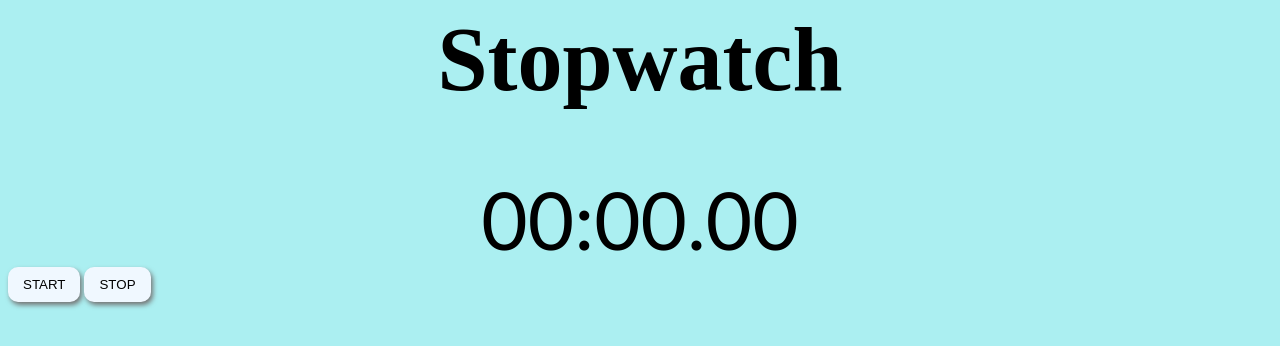
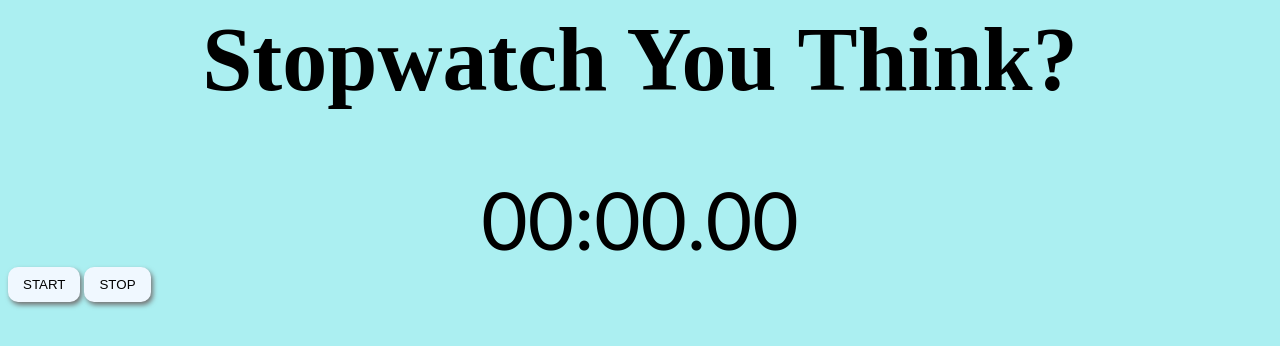
Before and after one commit to Ahol-bit/stopwatch-proj, a plain HTML site: page index.html in a window 1280 px wide. Drawn offline with Linux system fonts and the light colour scheme.

Commit message:
Raw version 0.3

```diff
--- a/index.html
+++ b/index.html
@@ -7,7 +7,7 @@
   <link rel="stylesheet" href="style/styles.css">
 </head>
 <body>
-  <h1>Stopwatch</h1>
+  <h1>Stopwatch You Think?</h1>
   <div>
     <p class="time-page"><span class="minutes">00</span>:<span class="second">00</span>.<span class="mili-second">00</span></p>
   </div>
```
